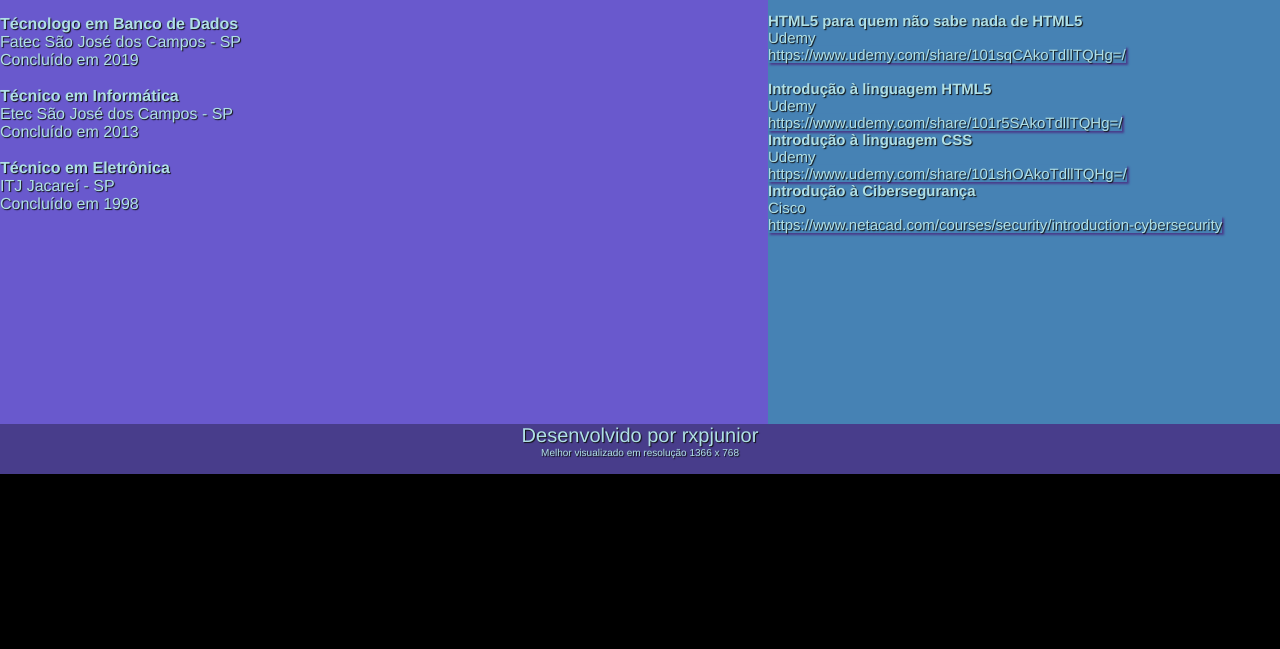
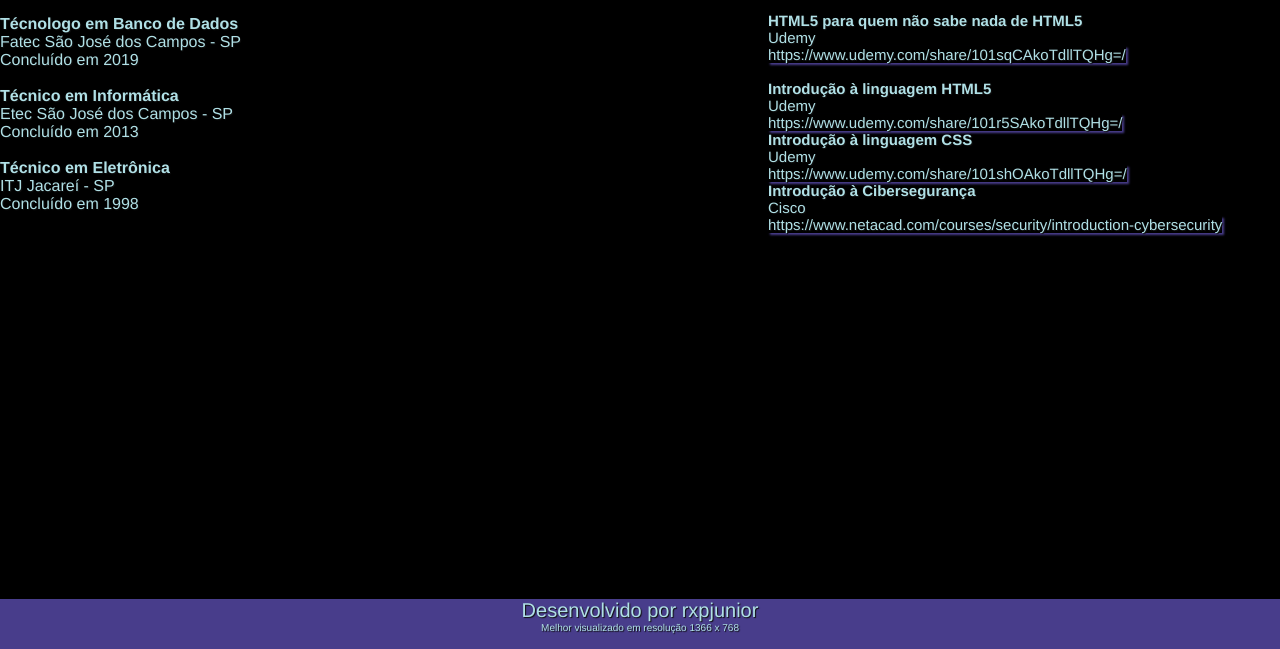
Before and after one commit to rxpjunior/rxpjunior.github.io, a plain HTML site: page index.html in a window 1280 px wide. Shown: the part 151-800 px from the top of the page. Drawn offline with Linux system fonts and the light colour scheme.

Commit message:
Update estilo.css

```diff
--- a/estilo.css
+++ b/estilo.css
@@ -38,8 +38,8 @@ header{
 
 /*Estilo da div da esquerda*/
 #div_esq{
-	background-color: #6959CD;
-	min-height: 455px;
+	background-color: black;
+	height: 100%;
 	width: 60%;
 	float: left;
 	text-shadow: 1px 1px 1px #111111;
@@ -48,8 +48,8 @@ header{
 
 /*Estilo da div da direita*/
 #div_dir{
-	background-color:#4682B4;
-	min-height: 455px;
+	background-color:black;
+	height: 100%;
 	width: 40%;
 	float: right;
 	font-size: 15px;
@@ -60,10 +60,14 @@ header{
 footer{
 	background-color:#483D8B;
 	height: 50px;
-    font-size: 20px;
-    text-align: center;
+    	font-size: 20px;
+    	text-align: center;
 	clear: both;
 	text-shadow: 1px 1px 1px #111111;
+	bottom: 0;
+	left:0;
+	position: fixed;
+	width: 100%
 }
 
 .container{
```
